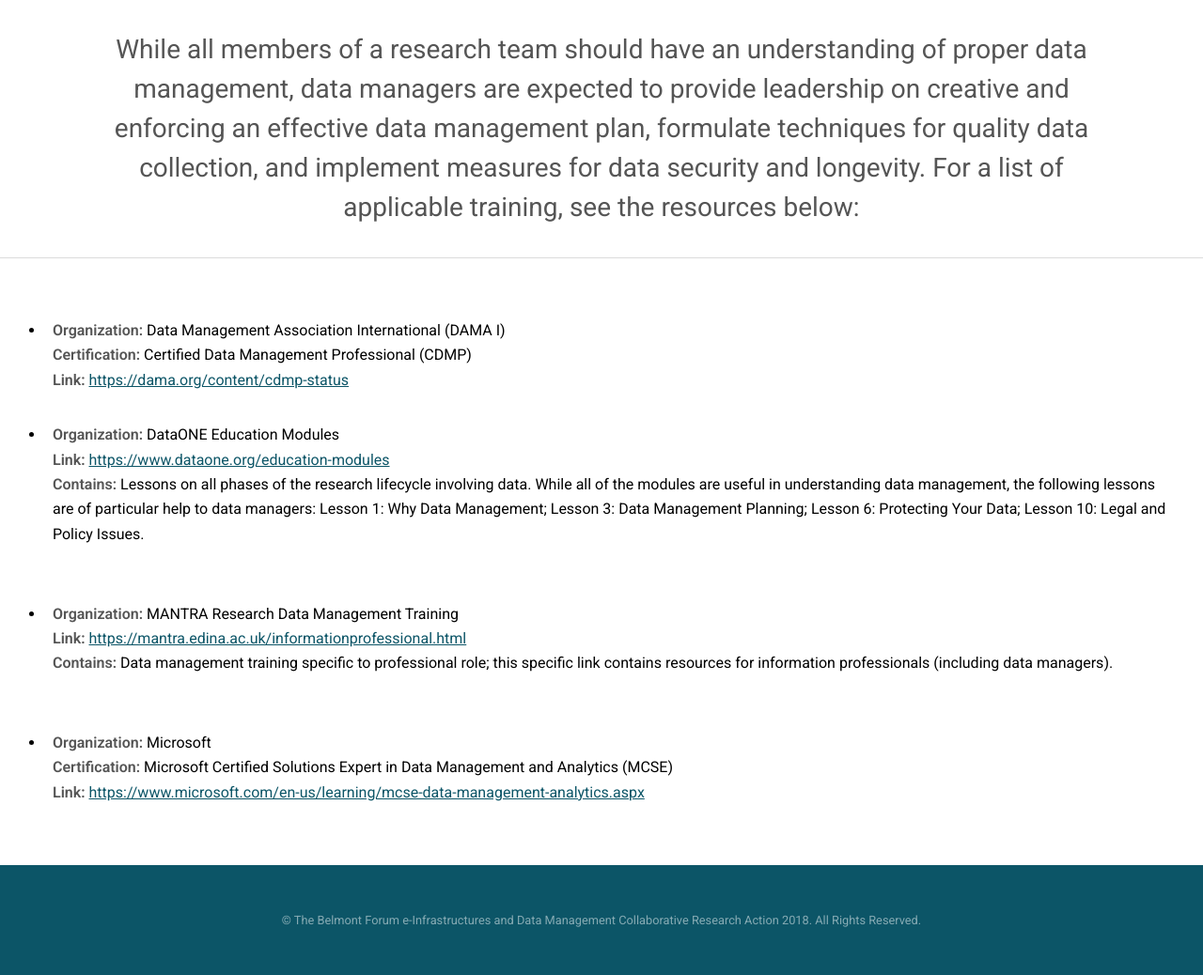
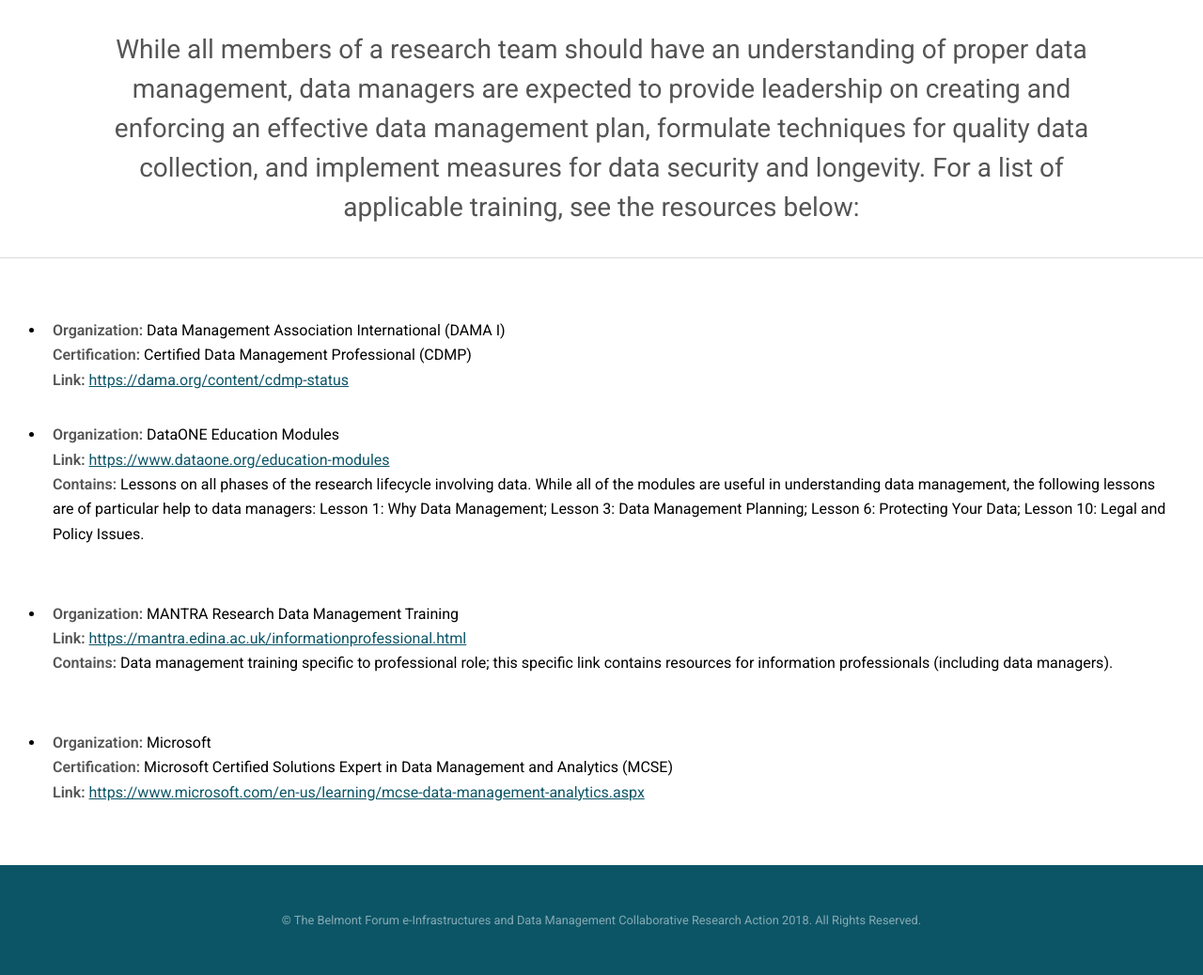
Before and after one commit to bfe-inf/toolkit, a Jekyll site: the page built from dmt-datamanager.html, in a window 1280 px wide. Shown: the part 290-1328 px from the top of the page at 94% size. Built offline with Jekyll 4.4.1, drawn with Linux system fonts in a browser that asks for light colours.

Commit message:
Update dmt-datamanager.html

```diff
--- a/dmt-datamanager.html
+++ b/dmt-datamanager.html
@@ -48,7 +48,7 @@
 			<section id="main" class="wrapper" style="padding-bottom: 0px;">
 				<div class="inner">
 					<header class="align-center">
-						<h3>While all members of a research team should have an understanding of proper data management, data managers are expected to provide leadership on creative and enforcing an effective data management plan, formulate techniques for quality data collection, and implement measures for data security and longevity. For a list of applicable training, see the resources below:</h3>
+						<h3>While all members of a research team should have an understanding of proper data management, data managers are expected to provide leadership on creating and enforcing an effective data management plan, formulate techniques for quality data collection, and implement measures for data security and longevity. For a list of applicable training, see the resources below:</h3>
 					</header>
 			</section>
 			<hr>
```
